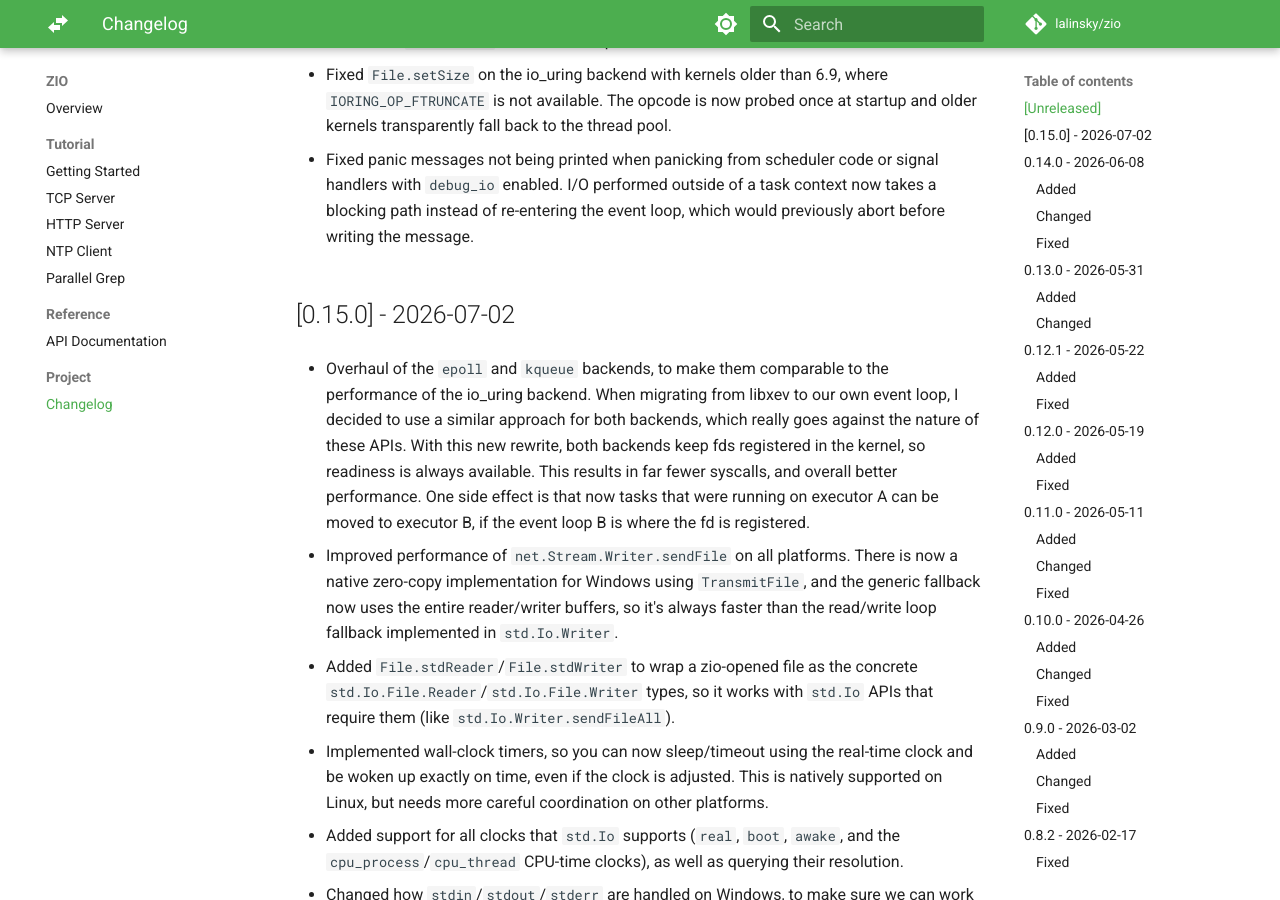
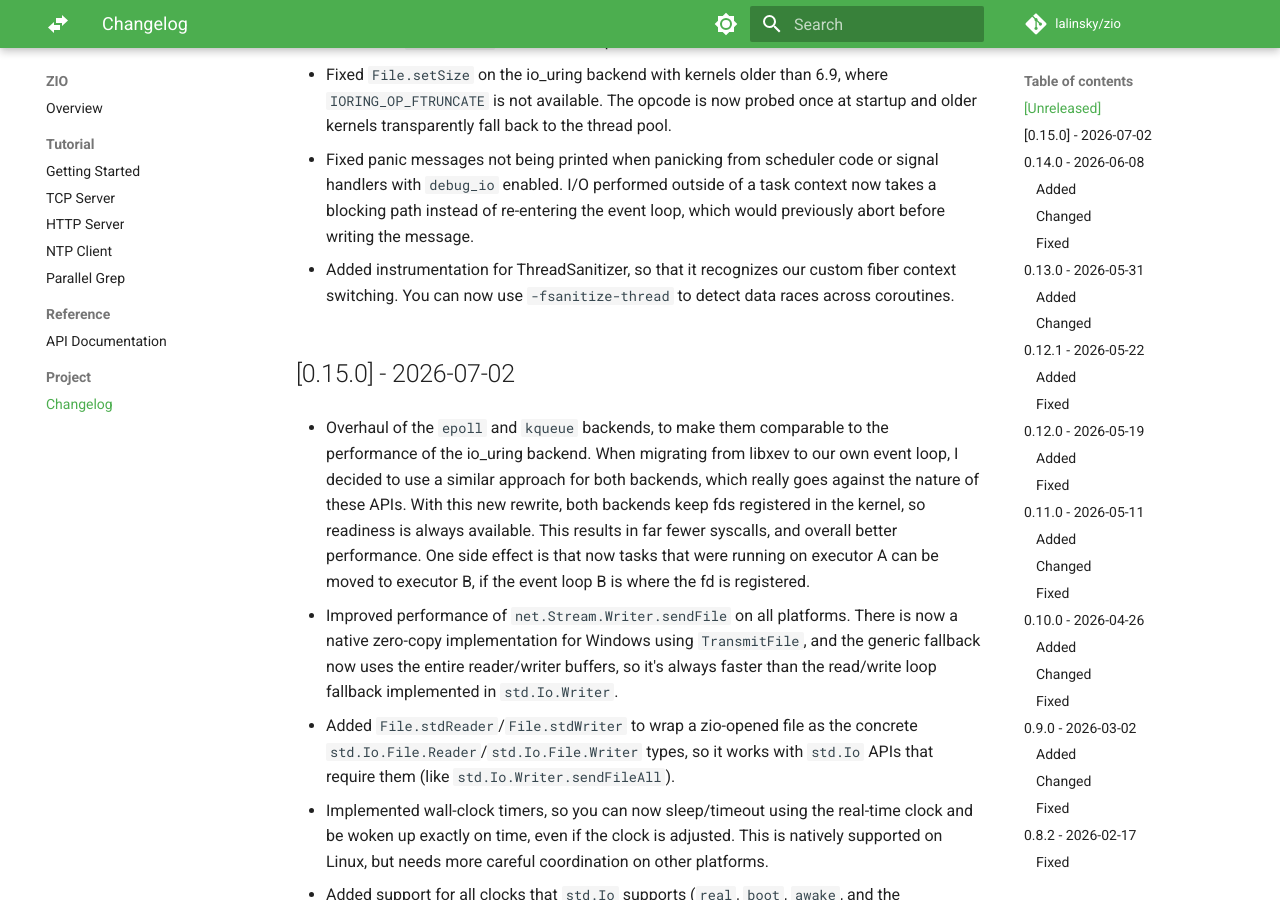
Before and after one commit to lalinsky/zio, an MkDocs documentation site: the page built from docs/changelog.md, in a window 1280 px wide and 900 px high, scrolled down 1805 px. Built offline with MkDocs 1.6.1 and Material for MkDocs 9.7.7, drawn with Linux system fonts in a browser that asks for light colours; comment, search, counter and statistics services are not loaded.

Commit message:
Add news about tsan support

```diff
--- a/docs/changelog.md
+++ b/docs/changelog.md
@@ -83,6 +83,10 @@ All notable changes to this project will be documented in this file.
   signal handlers with `debug_io` enabled. I/O performed outside of a task context
   now takes a blocking path instead of re-entering the event loop, which would
   previously abort before writing the message.
+
+- Added instrumentation for ThreadSanitizer, so that it recognizes our custom
+  fiber context switching. You can now use `-fsanitize-thread` to detect
+  data races across coroutines.
 
 ## [0.15.0] - 2026-07-02
 
```
